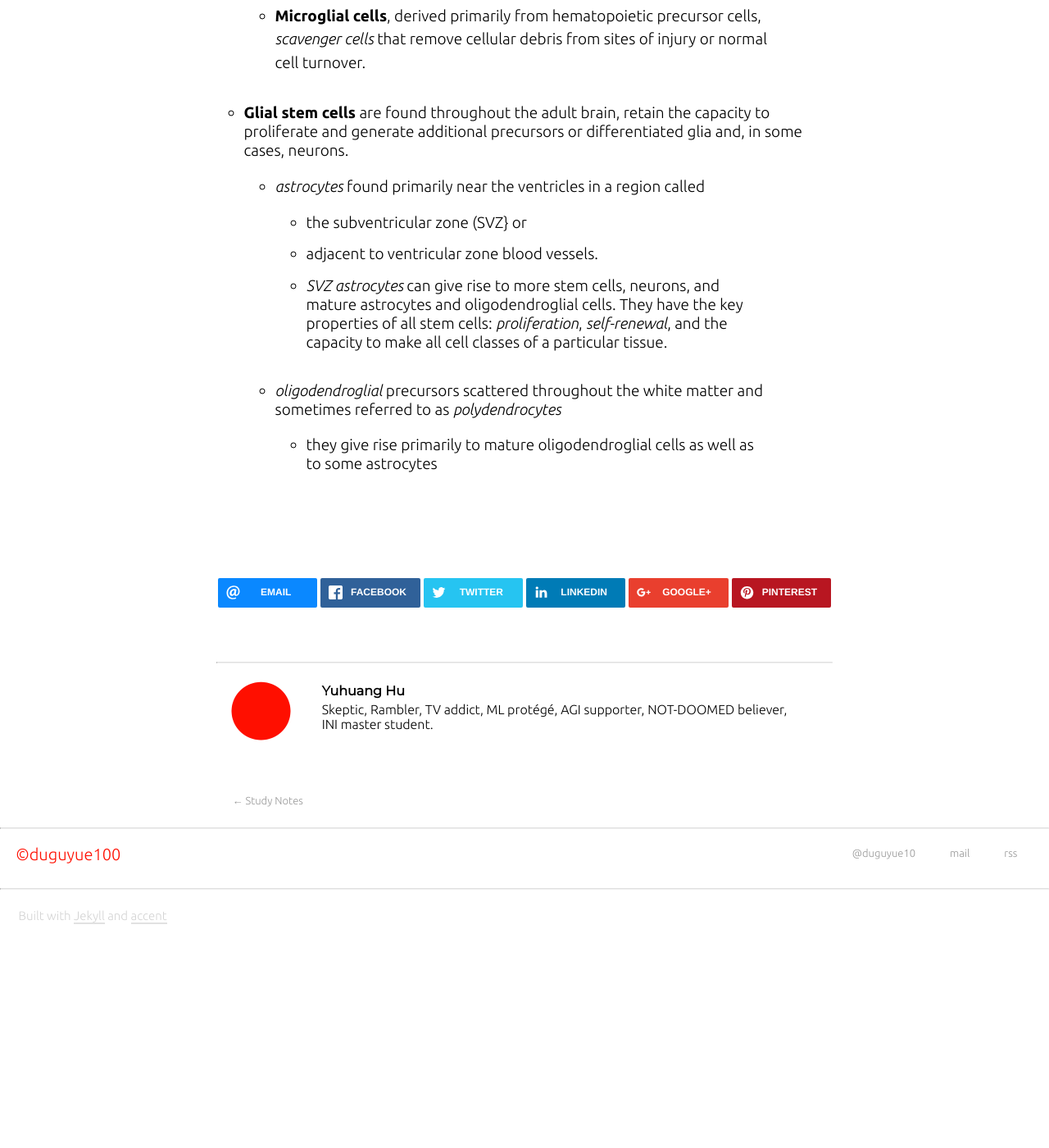
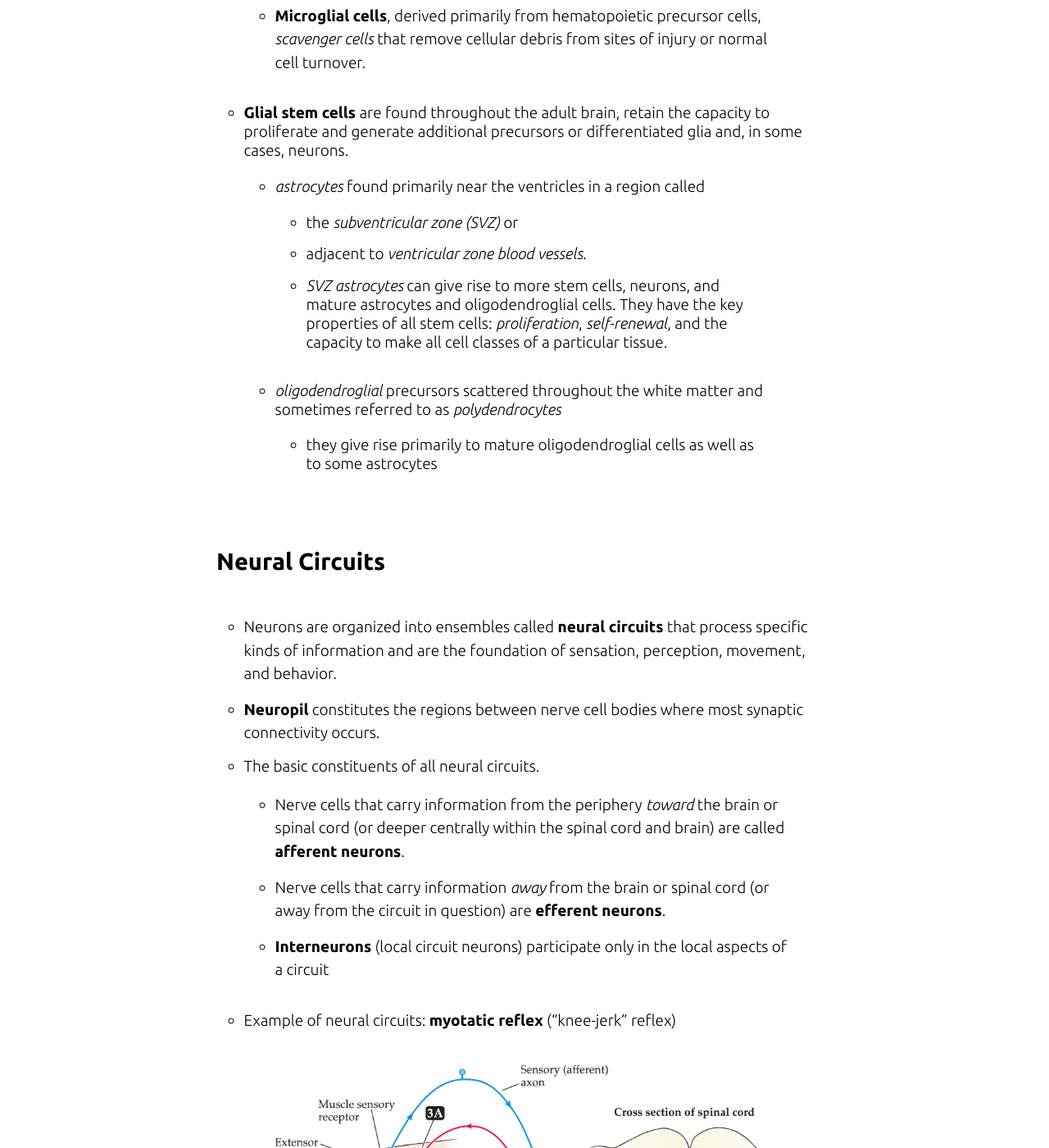
Before and after one commit to duguyue100/study-notes, a Jekyll site: the page built from _posts/2016-09-20-BIO343-week-1-notes.md, in a window 1280 px wide and 1400 px high, scrolled down 5622 px. Shown: the whole window at 82% size. Built offline with Jekyll 4.4.1, drawn with Linux system fonts in a browser that asks for light colours; nearby versions of some CDN libraries; before the commit the page ends 6792 px from its top, so only the background shows below that; some of the changed text lies outside the part shown.

Commit message:
update neural circuits

```diff
--- a/_posts/2016-09-20-BIO343-week-1-notes.md
+++ b/_posts/2016-09-20-BIO343-week-1-notes.md
@@ -145,8 +145,8 @@ title: BIO343 Week 1 Notes
     capacity to proliferate and generate additional precursors or
     differentiated glia and, in some cases, neurons.
     +   _astrocytes_ found primarily near the ventricles in a region called
-        +   the subventricular zone (SVZ} or
-        +   adjacent to ventricular zone blood vessels.
+        +   the _subventricular zone (SVZ)_ or
+        +   adjacent to _ventricular zone blood vessels_.
         +   _SVZ astrocytes_ can give rise to more stem cells, neurons, and mature
             astrocytes and oligodendroglial cells. They have the
             key properties of all stem cells: _proliferation_, _self-renewal_,
@@ -155,3 +155,44 @@ title: BIO343 Week 1 Notes
         and sometimes referred to as _polydendrocytes_
         +   they give rise primarily to mature oligodendroglial cells as well
             as to some astrocytes
+
+### Neural Circuits
+
++   Neurons are organized into ensembles called __neural circuits__ that
+    process specific kinds of information and are the foundation of sensation,
+    perception, movement, and behavior.
+
++   __Neuropil__ constitutes the regions between nerve cell bodies where most
+    synaptic connectivity occurs.
+
++   The basic constituents of all neural circuits.
+    +   Nerve cells that carry information from the periphery _toward_
+        the brain or spinal cord (or deeper centrally within the
+        spinal cord and brain) are called __afferent neurons__.
+
+    +   Nerve cells that carry information _away_ from the brain or spinal
+        cord (or away from the circuit in question) are __efferent neurons__.
+
+    +   __Interneurons__ (local circuit neurons) participate only in
+        the local aspects of a circuit
+
++   Example of neural circuits: __myotatic reflex__ ("knee-jerk" reflex)
+
+![the knee-jerk response]({{ site.baseurl }}/images/bio-imgs/chapter1-4.png)
+
++   A more detailed picture of neural circuit can be obtained by
+    __electrophysiological recording__, which measures the electrical activity
+    of a nerve cell. There are two approaches to this method:
+    +   __extracellular recording__, where an electrode is placed near the
+        nerve cell of interest to detect its activity. Particularly useful for
+        +   detecting temporal patterns of action potential activity
+        +   relating those patterns to stimulation by other inputs
+            or to specific behavioral events
+    +   __intracellular recording__, where the electrode is placed inside the
+        cell of interest.
+        +   detect the smaller, graded changes in electrical potential
+            that trigger action potentials,
+        +   allow a more detailed analysis of communication between neurons
+            within a circuit.
+
+### The Organization of the Human Nervous System
```
Also changed, not shown: images/bio-imgs/chapter1-4.png (added).
